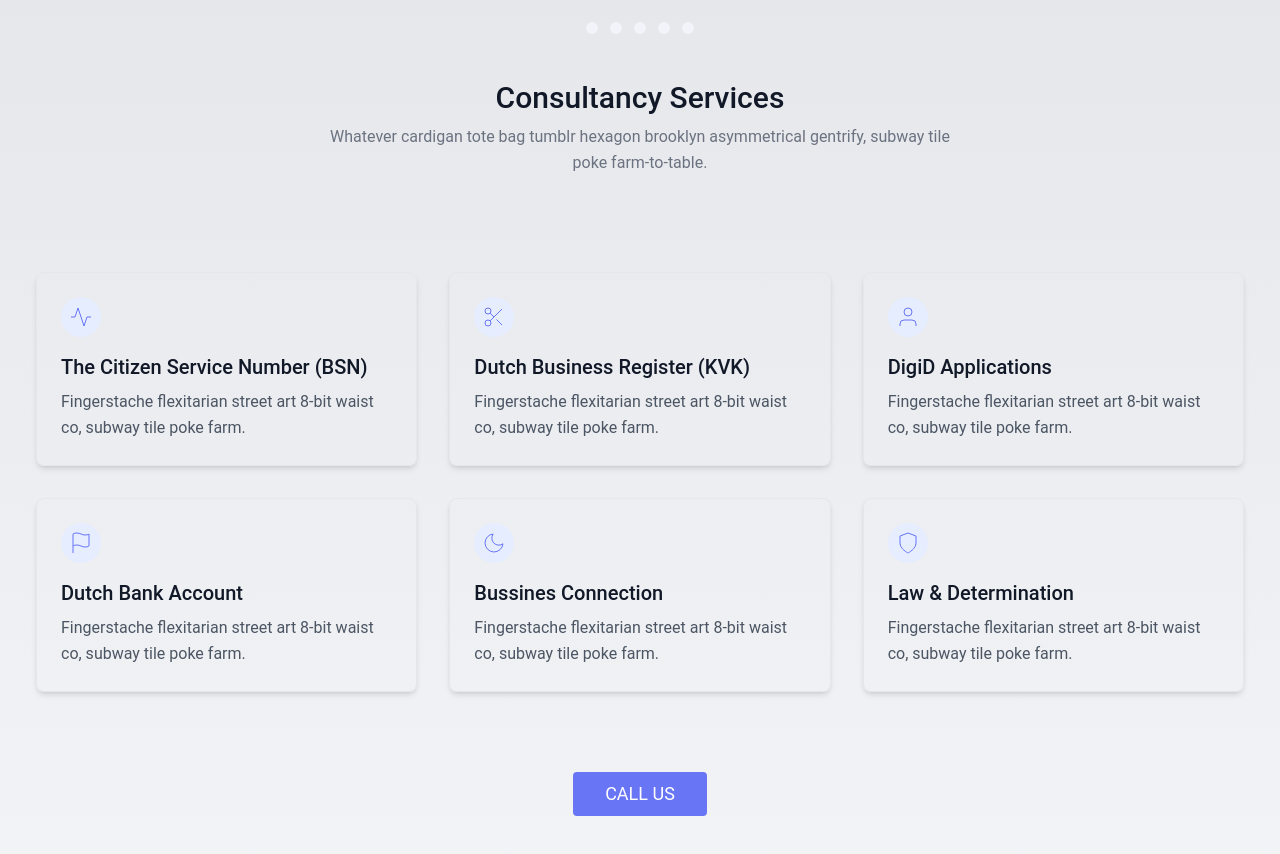
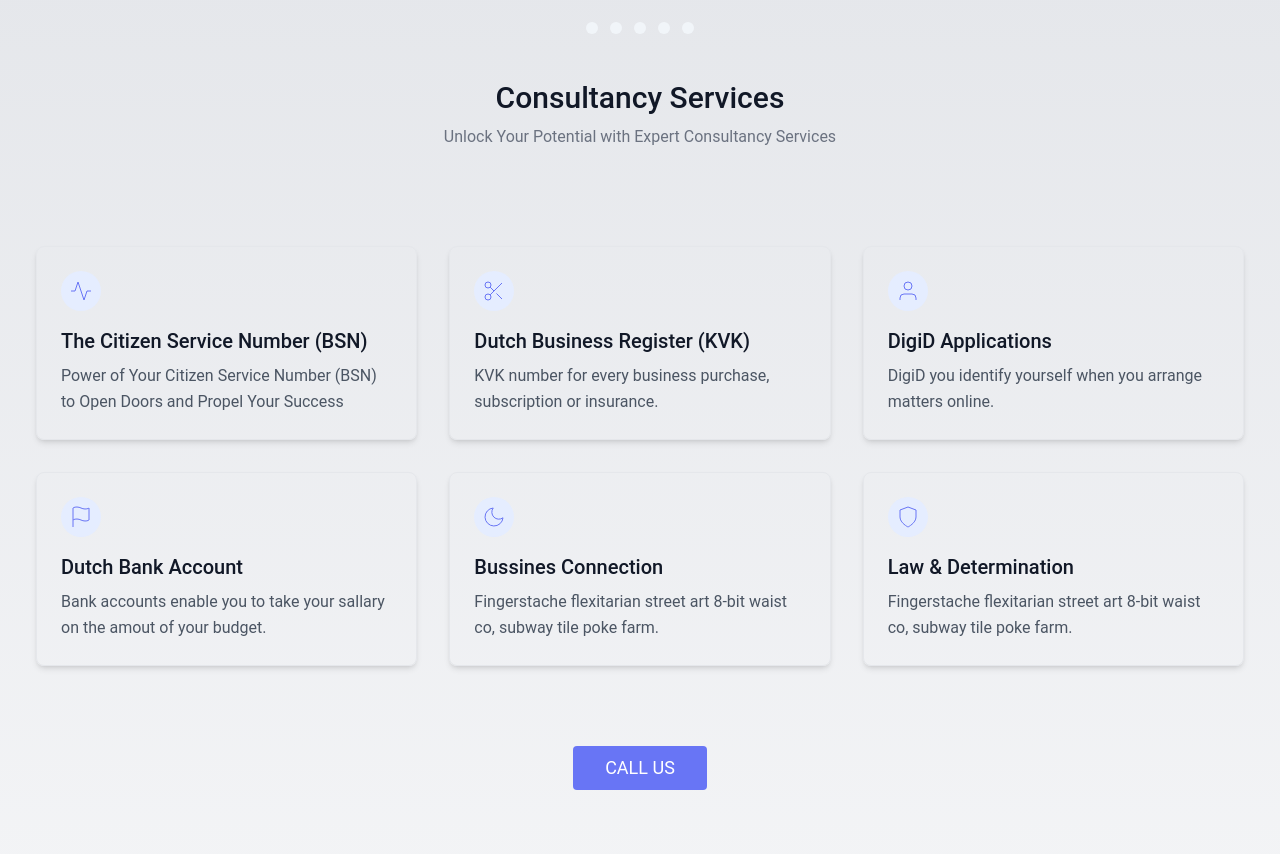
Before and after one commit to berkmehmetguler/zaza-react-tailwind, a React (Create React App) app: page / in a window 1280 px wide. Shown: the part 400-1254 px from the top of the page. Built offline with nearby package versions, Linux system fonts and the light colour scheme.

Commit message:
services title

```diff
--- a/src/components/Navbar.jsx
+++ b/src/components/Navbar.jsx
@@ -4,7 +4,7 @@
 
 const Navbar = () => {
   return (
-    <header>
+    <header >
       <nav className="bg-white px-2 sm:px-4 py-2.5 dark:bg-gray-900 fixed w-full z-20 top-0 left-0 border-b border-gray-200 dark:border-gray-600">
         <div className="container flex flex-wrap items-center justify-between  mx-auto">
           <a href="/" className="flex items-center">
--- a/src/components/Services.jsx
+++ b/src/components/Services.jsx
@@ -9,8 +9,7 @@
             Consultancy Services
           </h1>
           <p className="lg:w-1/2 w-full leading-relaxed text-gray-500">
-            Whatever cardigan tote bag tumblr hexagon brooklyn asymmetrical
-            gentrify, subway tile poke farm-to-table.
+          Unlock Your Potential with Expert Consultancy Services
           </p>
         </div>
         <div className="flex flex-wrap ">
@@ -30,8 +29,7 @@
                 The Citizen Service Number (BSN)
               </h2>
               <p className="leading-relaxed text-base">
-                Fingerstache flexitarian street art 8-bit waist co, subway tile
-                poke farm.
+              Power of Your Citizen Service Number (BSN) to Open Doors and Propel Your Success
               </p>
             </div>
           </div>
@@ -53,8 +51,7 @@
                 Dutch Business Register (KVK)
               </h2>
               <p className="leading-relaxed text-base">
-                Fingerstache flexitarian street art 8-bit waist co, subway tile
-                poke farm.
+              KVK number for every business purchase, subscription or insurance.
               </p>
             </div>
           </div>
@@ -75,8 +72,7 @@
                 DigiD Applications
               </h2>
               <p className="leading-relaxed text-base">
-                Fingerstache flexitarian street art 8-bit waist co, subway tile
-                poke farm.
+              DigiD you identify yourself when you arrange matters online.
               </p>
             </div>
           </div>
@@ -96,8 +92,7 @@
                 Dutch Bank Account
               </h2>
               <p className="leading-relaxed text-base">
-                Fingerstache flexitarian street art 8-bit waist co, subway tile
-                poke farm.
+              Bank accounts enable you to take your sallary on the amout of your budget.
               </p>
             </div>
           </div>
```
Also changed, not shown: 1 other file (tests, documents, lock files or other folders).
